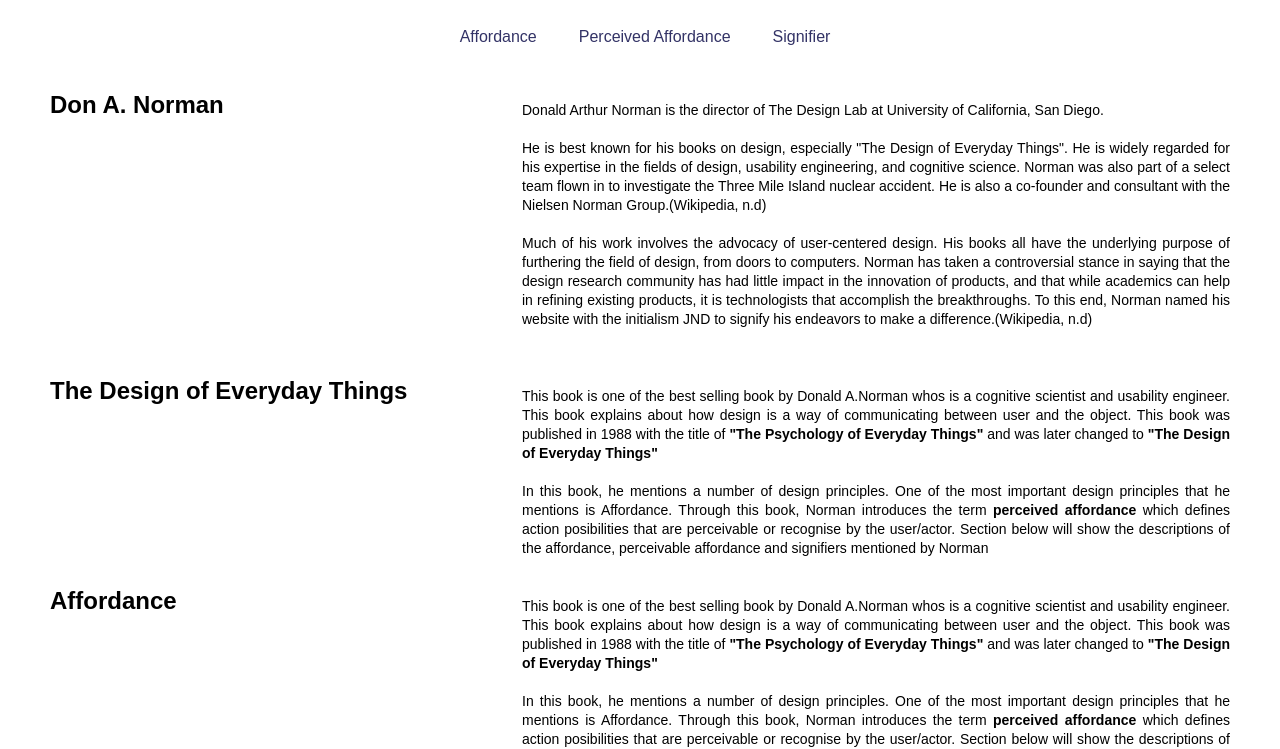
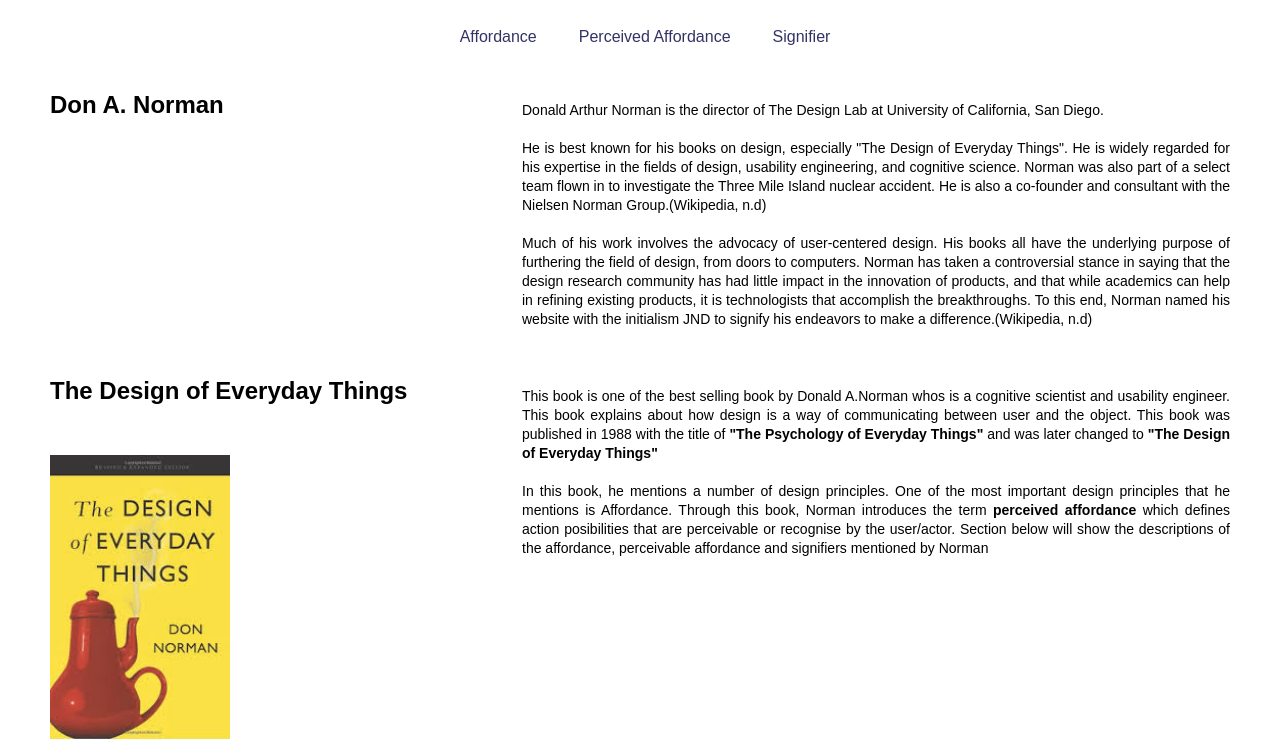
Before and after one commit to aswinputra/DonNormanInfoPage, a plain HTML site: page index.html in a window 1280 px wide. Shown: the part 208-957 px from the top of the page. Drawn offline with Linux system fonts and the light colour scheme; a web font is replaced by a local one.

Commit message:
Add example for books

```diff
--- a/Assignment.css
+++ b/Assignment.css
@@ -14,7 +14,6 @@
 		top: 0;
 		left: 0;
 		background-image: url(Images/DonaldANorman.jpeg);
-		background-position: 0% 40%;
 		background-size: cover;
 		overflow: hidden;
 	}
@@ -22,7 +21,6 @@
 		width: 100%;
 		height: 100%;
 		background-image: url(Images/DonaldANorman.jpeg);
-		background-position: 0% 40%;
 		background-size: cover;
 		overflow: hidden;
 	}
@@ -31,13 +29,9 @@
 		background-position: 0% 20%;
 	}
 }
+/*	Add animation for the wording to follow the image*/
 @keyframes sliderWord{
 	0%{
-/*
-		visibility: visible;
-		padding-top: 150px;
-		padding-right:900px;
-*/
 		padding-top: 50%;
 	}
 	40%{
@@ -100,6 +94,33 @@
 	margin-top: 5px;
 	display:inline-block;
 }
+/*	Set a background of book page to the div*/
+.book-background{
+	position:static;
+	float:left;
+	width:180px;
+	height:285px;
+	margin: 50px auto;
+	background: url(Images/BookPage1.png) no-repeat;
+	background-size: cover;
+	background-position: 50% 0%;
+	transform-style: preserve-3d;
+	perspective: 500px;
+}
+/* 	Set the background of cover page for the book*/
+.book-cover{
+	background: url(Images/images.jpeg) no-repeat;
+	background-size: cover;
+	position: absolute;
+	width: 100%;
+	height: 100%;
+	transform-origin: 0 50%;
+	transition: all 0.3s ease-in;
+}
+/* 	Set transition of the book cover to rotate Y -60 degree*/
+.book-background:hover .book-cover{
+	transform: rotateY(-60deg);
+}
 #name{
 	margin-top: 20px;
 	float:left;
@@ -124,6 +145,9 @@
 	float:left;
 	width:40%;
 }
+#italic-title{
+	font-style: italic;
+}
 #perceived-affordance{
 	margin-top: 20px;
 	float:left;
--- a/index.html
+++ b/index.html
@@ -34,12 +34,13 @@
 
 <br/><br/>In this book, he mentions a number of design principles. One of the most important design principles that he mentions is Affordance. Through this book, Norman introduces the term <b>perceived affordance</b> which defines action posibilities that are perceivable or recognise by the user/actor. Section below will show the descriptions of the affordance, perceivable affordance and signifiers mentioned by Norman
 			</p>
+			<div class="book-background">
+				<div class="book-cover"></div>
+			</div>
 		</div>
 		<div class="container">
 			<h2 id="affordance">Affordance</h2>
-			<p id="content">This book is one of the best selling book by Donald A.Norman whos is a cognitive scientist and usability engineer. This book explains about how design is a way of communicating between user and the object. This book was published in 1988 with the title of <b>"The Psychology of Everyday Things"</b> and was later changed to <b>"The Design of Everyday Things"</b>
-
-<br/><br/>In this book, he mentions a number of design principles. One of the most important design principles that he mentions is Affordance. Through this book, Norman introduces the term <b>perceived affordance</b> which defines action posibilities that are perceivable or recognise by the user/actor. Section below will show the descriptions of the affordance and perceivable affordance mentioned by Norman</p>
+			<p id="content">The term affordance used by Norman was taken from J.J Gibson's book; <span name="italic-title">"The Senses Considered as Perceptual Systems"</span>. Affordance is a relationship between an object and its user. This relationship determine how the object is used by the user. For example, a cup affords something that can contain a liquid and the cup handle affords the user to slip their finger into it which then affords holding and carrying. An affordance only exist when the user sees it.</p>
 
 		</div>
 		<div class="container">
```
Also changed, not shown: Images/BookPage1.png (added).
